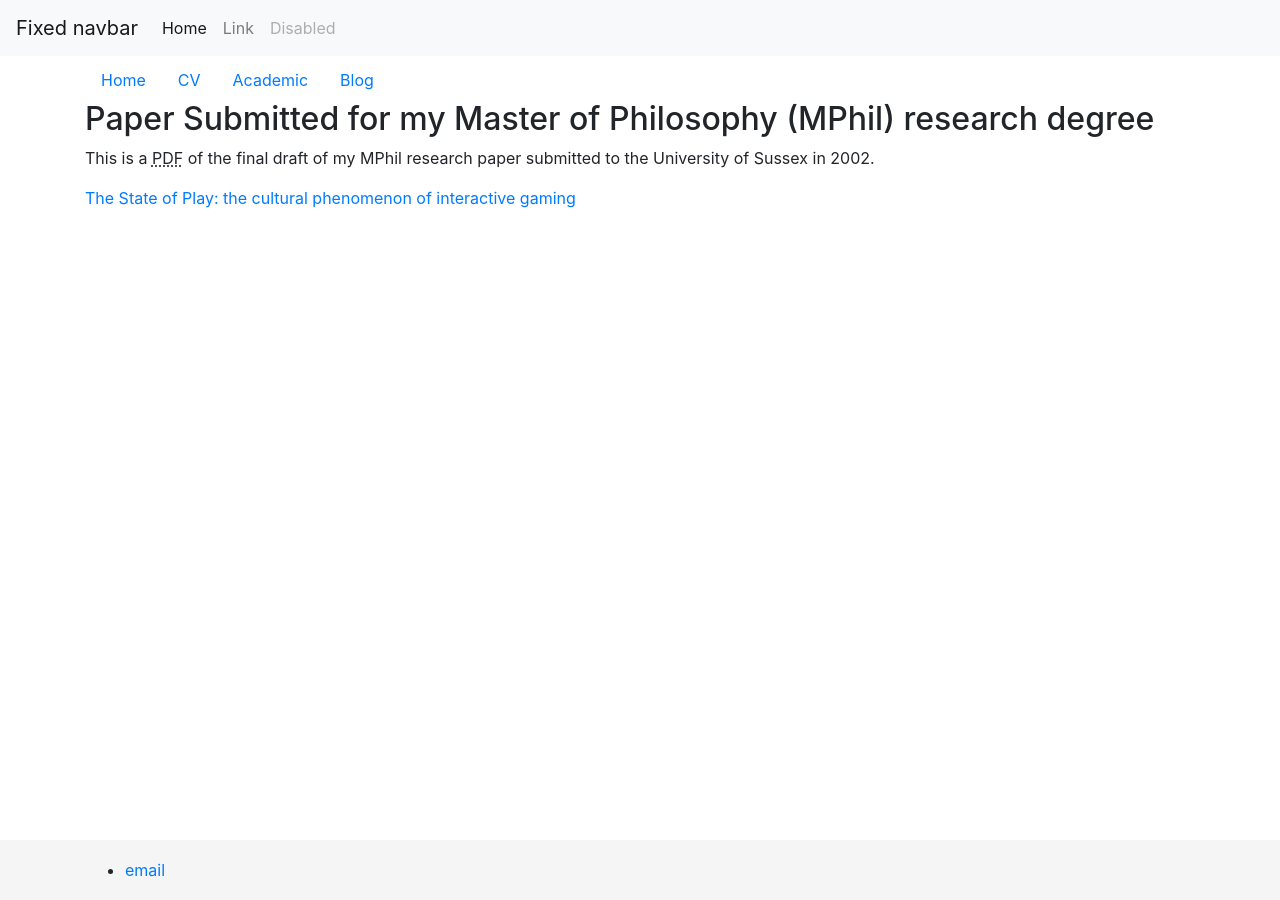
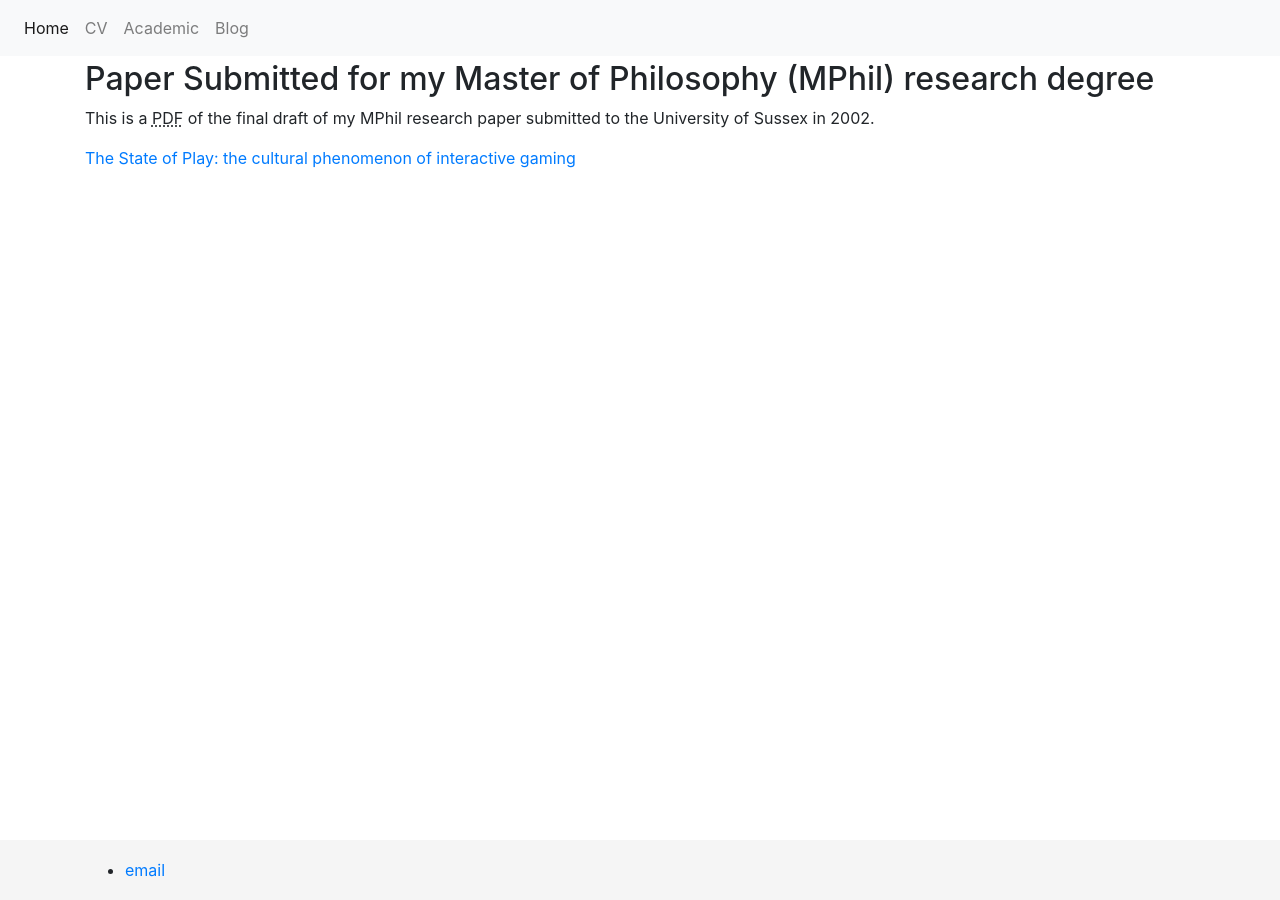
Before and after one commit to ableasdale/ableasdale.github.io, a Jekyll site: the page built from academic/index.html, in a window 1280 px wide and 900 px high. Built offline with Jekyll 4.4.1, drawn with Linux system fonts in a browser that asks for light colours.

Commit message:
Navbar tweaks

```diff
--- a/_layouts/default.html
+++ b/_layouts/default.html
@@ -14,39 +14,30 @@
     <body>
         <header>
             <nav class="navbar navbar-expand-md navbar-light fixed-top bg-light">
-                <a class="navbar-brand" href="#">Fixed navbar</a>
                 <button class="navbar-toggler" type="button" data-toggle="collapse" data-target="#navbarCollapse" aria-controls="navbarCollapse" aria-expanded="false" aria-label="Toggle navigation">
                 <span class="navbar-toggler-icon"></span>
                 </button>
                 <div class="collapse navbar-collapse" id="navbarCollapse">
                     <ul class="navbar-nav mr-auto">
                         <li class="nav-item active">
-                    <a class="nav-link" href="#">Home <span class="sr-only">(current)</span></a>
+                            <a class="nav-link" href="/">Home</a>
                         </li>
                         <li class="nav-item">
-                    <a class="nav-link" href="#">Link</a>
+                            <a class="nav-link" href="/cv">CV</a>
                         </li>
                         <li class="nav-item">
-                    <a class="nav-link disabled" href="#">Disabled</a>
+                            <a class="nav-link" href="/academic">Academic</a>
+                        </li>
+                        <li class="nav-item">
+                            <a class="nav-link" href="/blog">Blog</a>
                         </li>
                     </ul>
                 </div>
             </nav>
         </header>
-
-
-
-
         <main role="main" class="container">
-            <nav class="nav">
-                <a class="nav-link" href="/">Home</a>
-                <a class="nav-link" href="/cv">CV</a>
-                <a class="nav-link" href="/academic">Academic</a>
-                <a class="nav-link" href="/blog">Blog</a>
-            </nav>
             {{ content }}
         </main>
-
         <footer class="footer">
             <div class="container">
                     <ul>
```
Lines whose indentation alone changed are shown as unchanged.
